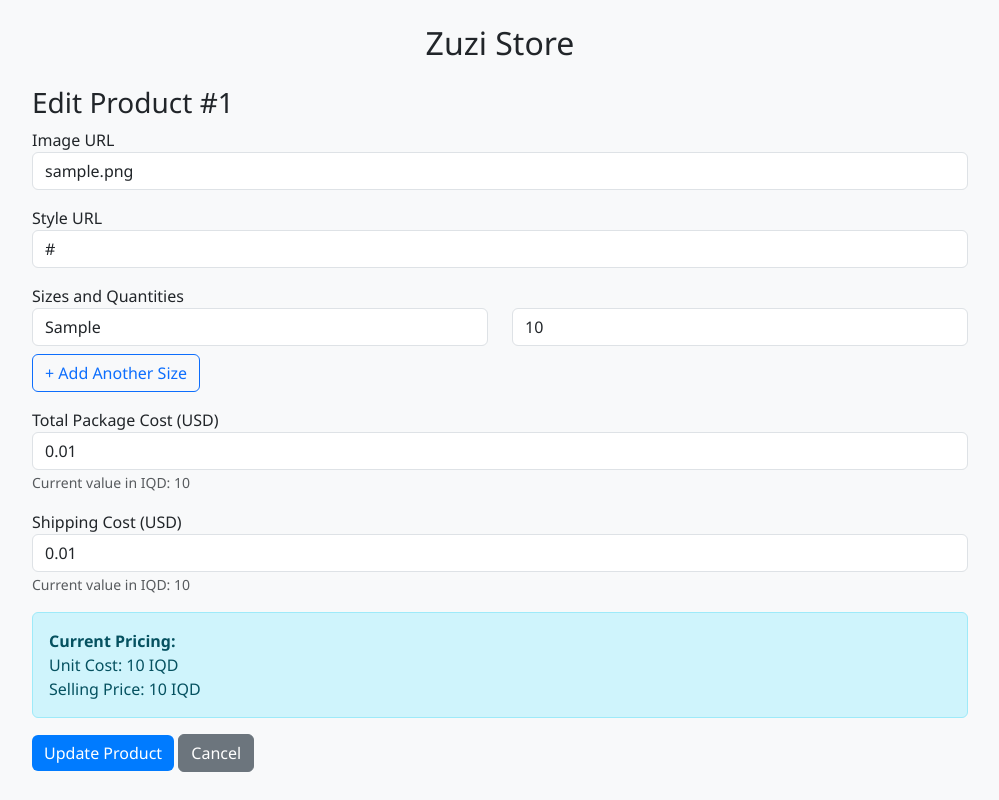
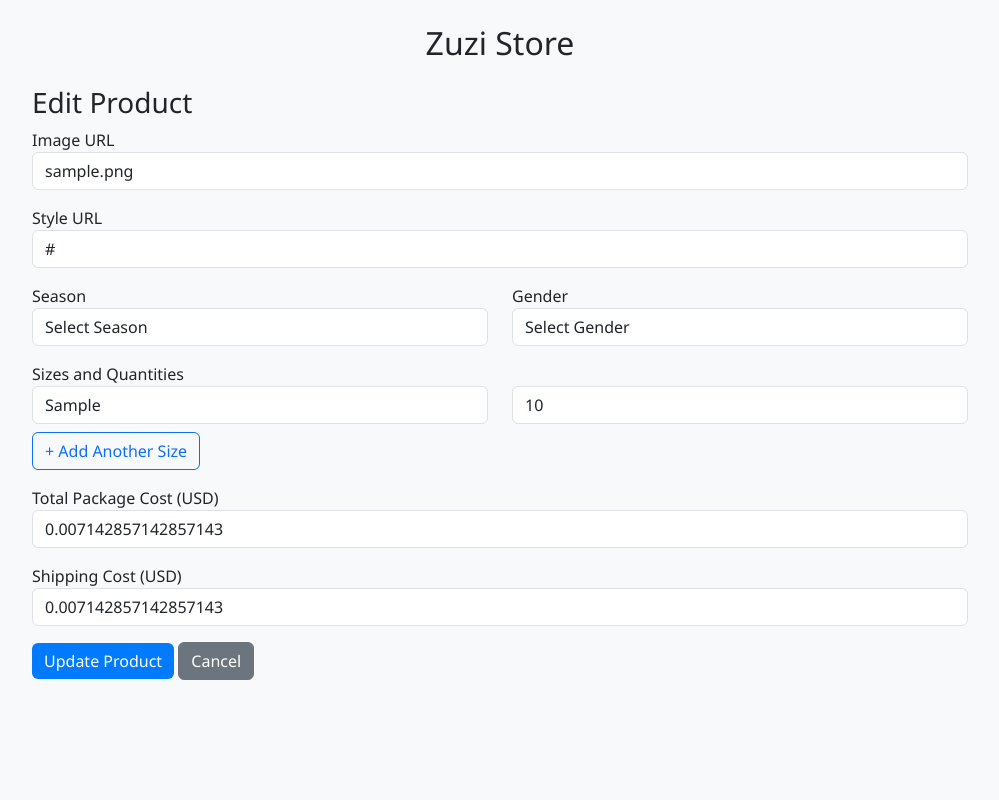
Before and after one commit to Shamil-lateef/clothing_manager, a Flask app: page /edit/1 in a window 1280 px wide. Shown: the whole page, without its empty margins (140-1139 px from the left). Run offline with Flask 3, Linux system fonts and the light colour scheme; a user stored in the database is signed in; tables that the repository leaves empty hold one stand-in row (values such as "Sample post").

Commit message:
add season and gender for each item

```diff
--- a/app.py
+++ b/app.py
@@ -66,6 +66,7 @@ def load_user(user_id):
 
 
 # Define models
+# Updated Product model in app.py
 class Product(db.Model):
     id = db.Column(db.Integer, primary_key=True)
     image_url = db.Column(db.String(500))
@@ -74,6 +75,9 @@ class Product(db.Model):
     shipping_cost = db.Column(db.Float)
     unit_cost = db.Column(db.Float)
     selling_price = db.Column(db.Float)
+    # New categorization fields
+    season = db.Column(db.String(50), nullable=False)  # Summer, Winter, Spring/Autumn
+    gender = db.Column(db.String(50), nullable=False)  # Boys, Girls
     sizes = db.relationship("SizeQuantity", backref="product", cascade="all, delete")
 
 
@@ -147,8 +151,22 @@ def index():
     if not current_user.is_authenticated:
         return redirect(url_for("login"))
 
+    # Get filter parameters
+    season_filter = request.args.get("season", "All")
+    gender_filter = request.args.get("gender", "All")
+
+    # Build query based on filters
+    query = Product.query
+
+    if season_filter != "All":
+        query = query.filter(Product.season == season_filter)
+
+    if gender_filter != "All":
+        query = query.filter(Product.gender == gender_filter)
+
+    products = query.all()
+
     low_stock_threshold = 1
-    products = Product.query.all()
 
     # Collect low stock items: list of dicts {product, size, quantity}
     low_stock_items = []
@@ -160,7 +178,11 @@ def index():
                 )
 
     return render_template(
-        "index.html", products=products, low_stock_items=low_stock_items
+        "index.html",
+        products=products,
+        low_stock_items=low_stock_items,
+        season_filter=season_filter,
+        gender_filter=gender_filter,
     )
 
 
@@ -270,6 +292,10 @@ def add_product():
         total_cost = float(request.form["total_cost"])
         shipping_cost = float(request.form["shipping_cost"])
 
+        # New category fields
+        season = request.form["season"]
+        gender = request.form["gender"]
+
         size_list = request.form.getlist("size[]")
         quantity_list = request.form.getlist("quantity[]")
 
@@ -290,7 +316,7 @@ def add_product():
             round((unit_cost + 7000) / 1000) * 1000
         )  # Round to nearest 1000 IQD
 
-        # Save product to DB
+        # Save product to DB with new categories
         product = Product(
             image_url=image_url,
             style_url=style_url,
@@ -298,6 +324,8 @@ def add_product():
             shipping_cost=shipping_cost,
             unit_cost=unit_cost,
             selling_price=selling_price,
+            season=season,
+            gender=gender,
         )
         db.session.add(product)
         db.session.flush()  # Assigns an ID
@@ -379,6 +407,10 @@ def edit_product(product_id):
     if request.method == "POST":
         product.image_url = request.form["image_url"]
         product.style_url = request.form["style_url"]
+
+        # Update categories
+        product.season = request.form["season"]
+        product.gender = request.form["gender"]
 
         # Get costs in USD (user input)
         total_cost_usd = float(request.form["total_cost"])
--- a/templates/edit_product.html
+++ b/templates/edit_product.html
@@ -1,6 +1,6 @@
 {% extends 'base.html' %}
 {% block content %}
-<h3>Edit Product #{{ product.id }}</h3>
+<h3>Edit Product</h3>
 <form method="POST">
   <div class="mb-3">
     <label>Image URL</label>
@@ -11,15 +11,36 @@
     <input type="url" name="style_url" class="form-control" value="{{ product.style_url }}" required>
   </div>
 
+  <!-- Category fields -->
+  <div class="row mb-3">
+    <div class="col-md-6">
+      <label>Season</label>
+      <select name="season" class="form-control" required>
+        <option value="">Select Season</option>
+        <option value="Summer" {% if product.season == "Summer" %}selected{% endif %}>Summer</option>
+        <option value="Winter" {% if product.season == "Winter" %}selected{% endif %}>Winter</option>
+        <option value="Spring/Autumn" {% if product.season == "Spring/Autumn" %}selected{% endif %}>Spring/Autumn</option>
+      </select>
+    </div>
+    <div class="col-md-6">
+      <label>Gender</label>
+      <select name="gender" class="form-control" required>
+        <option value="">Select Gender</option>
+        <option value="Boys" {% if product.gender == "Boys" %}selected{% endif %}>Boys</option>
+        <option value="Girls" {% if product.gender == "Girls" %}selected{% endif %}>Girls</option>
+      </select>
+    </div>
+  </div>
+
   <label>Sizes and Quantities</label>
   <div id="size-quantity-list">
-    {% for sq in sizes %}
+    {% for size in sizes %}
     <div class="row mb-2">
       <div class="col">
-        <input type="text" name="size[]" class="form-control" placeholder="Size (e.g. 2T)" value="{{ sq.size }}" required>
+        <input type="text" name="size[]" class="form-control" value="{{ size.size }}" required>
       </div>
       <div class="col">
-        <input type="number" name="quantity[]" class="form-control" placeholder="Quantity" value="{{ sq.quantity }}" required>
+        <input type="number" name="quantity[]" class="form-control" value="{{ size.quantity }}" required>
       </div>
     </div>
     {% endfor %}
@@ -28,25 +49,14 @@
 
   <div class="mb-3">
     <label>Total Package Cost (USD)</label>
-    <input type="number" name="total_cost" step="0.01" class="form-control" value="{{ '%.2f'|format(total_cost_usd) }}" required>
-    <small class="form-text text-muted">Current value in IQD: {{ '%.0f'|format(product.total_cost) }}</small>
+    <input type="number" name="total_cost" step="0.01" class="form-control" value="{{ total_cost_usd }}" required>
   </div>
   <div class="mb-3">
     <label>Shipping Cost (USD)</label>
-    <input type="number" name="shipping_cost" step="0.01" class="form-control" value="{{ '%.2f'|format(shipping_cost_usd) }}" required>
-    <small class="form-text text-muted">Current value in IQD: {{ '%.0f'|format(product.shipping_cost) }}</small>
+    <input type="number" name="shipping_cost" step="0.01" class="form-control" value="{{ shipping_cost_usd }}" required>
   </div>
-
-  <div class="mb-3">
-    <div class="alert alert-info">
-      <strong>Current Pricing:</strong><br>
-      Unit Cost: {{ '%.0f'|format(product.unit_cost) }} IQD<br>
-      Selling Price: {{ product.selling_price|int }} IQD
-    </div>
-  </div>
-
   <button class="btn btn-primary">Update Product</button>
-  <a href="{{ url_for('index') }}" class="btn btn-secondary">Cancel</a>
+  <a href="/" class="btn btn-secondary">Cancel</a>
 </form>
 
 <script>
@@ -56,7 +66,7 @@ function addSizeField() {
   row.className = 'row mb-2';
   row.innerHTML = `
     <div class="col">
-      <input type="text" name="size[]" class="form-control" placeholder="Size (e.g. 2T)" required>
+      <input type="text" name="size[]" class="form-control" placeholder="Size (e.g. 90)" required>
     </div>
     <div class="col">
       <input type="number" name="quantity[]" class="form-control" placeholder="Quantity" required>
```
Also changed, not shown: migrations/versions/3730d2082d65_add_season_and_gender_to_products.py (added, +34 -0 lines), templates/add_product.html (+21 -0 lines), templates/index.html (+45 -3 lines), instance/zuzi_store.db.
